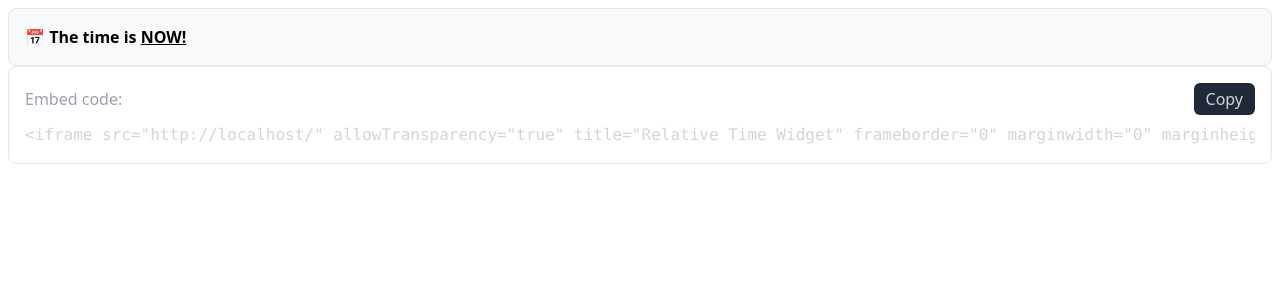
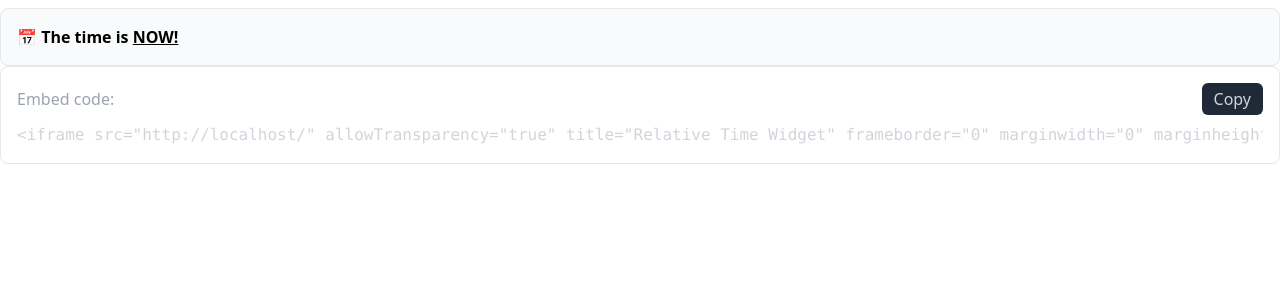
Before and after one commit to gunt3001/relative-time-widget, a SvelteKit app: page / in a window 1280 px wide. Shown: the top 300 px of the page. Built offline with nearby package versions, Linux system fonts and the light colour scheme.

Commit message:
fix: remove x padding

```diff
--- a/src/routes/+page.svelte
+++ b/src/routes/+page.svelte
@@ -63,7 +63,7 @@
 	}
 </script>
 
-<div class="w-screen p-2 bg-transparent">
+<div class="w-screen py-2 bg-transparent">
 	<div class="w-full border rounded-lg p-4 text-black bg-slate-50 dark:bg-slate-900 dark:text-white">
 		<b
 			>📅
```
